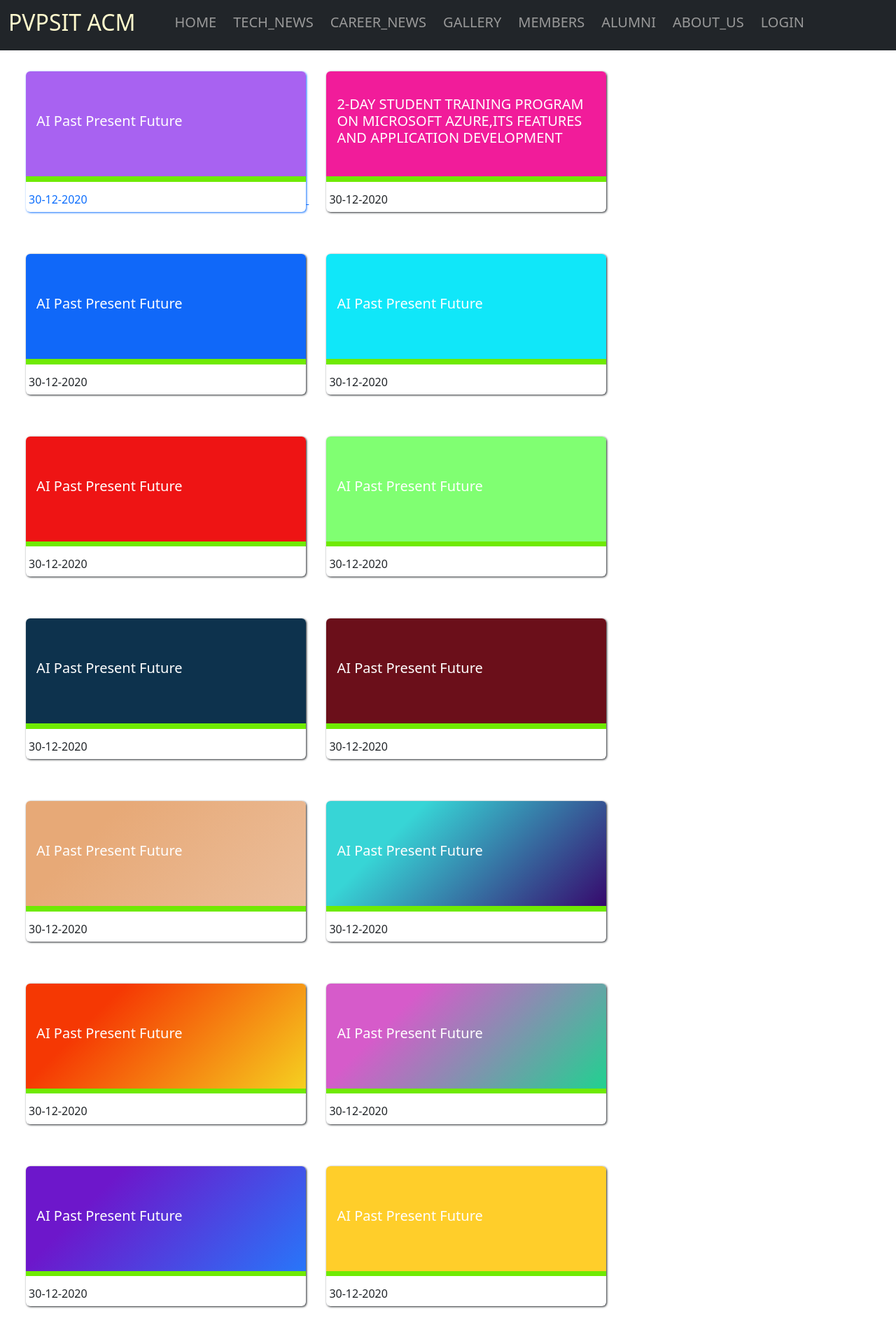
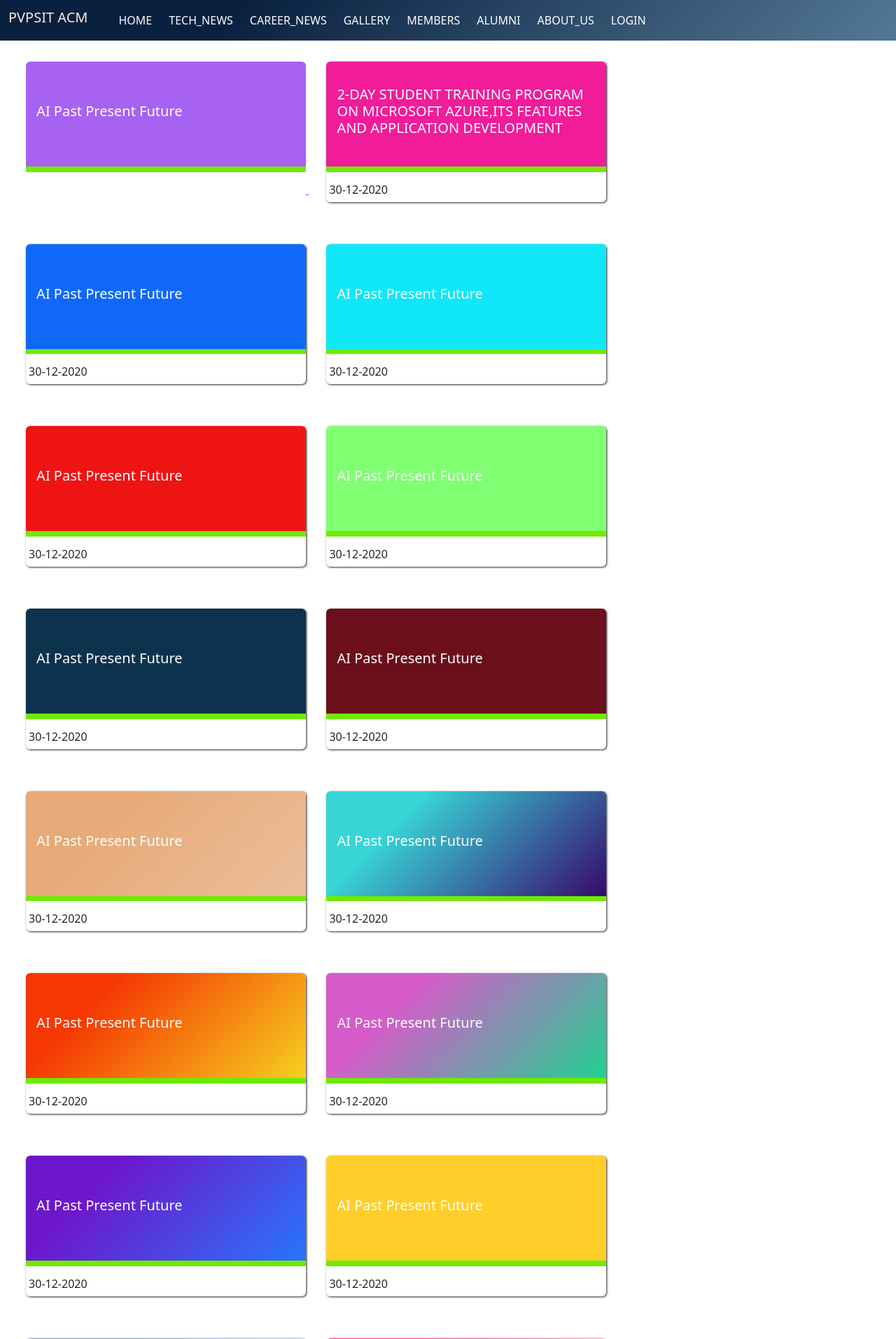
Before and after one commit to abhi4mu/ACM, a Flask app: page /home in a window 1280 px wide. Shown: the top 1914 px of the page at 70% size. Run offline with Flask 2, Linux system fonts and the light colour scheme; some libraries are stand-ins or nearby versions.

Commit message:
changed bgs

```diff
--- a/static/css/home.css
+++ b/static/css/home.css
@@ -84,12 +84,12 @@ button:hover
 }
 
 #layout_nav_a{
-    color: rgb(153, 153, 153);
+    color: white;
     text-decoration: none;
 }
 
 #layout_nav_a:hover{
-    color: white;
+    color: sandybrown;
 
 }
 
--- a/templates/home.html
+++ b/templates/home.html
@@ -6,9 +6,9 @@
 	<p>{{row['name']}}</p>
 {% endfor %} -->
 <a href={{"/event"+id}}>
-	<div class="home_cards">
+	<div class="home_cards" style="text-decoration: none; color: white;">
 		<div class="title" style="background-color: #A862F1">
-			<p class="home_h5 h5" style="color: #FFFFFF">AI Past Present Future</p>
+			<p class="home_h5 h5">AI Past Present Future</p>
 		</div>
 		<p class="home_p" style="background-color: #6FEA03"><br></p>
    		<div class="home_date">
--- a/templates/layout.html
+++ b/templates/layout.html
@@ -14,22 +14,22 @@
 <body>
 
     <!--Navbar-->
-    <nav class="navbar navbar-expand-lg navbar-dark bg-dark sticky-top">
+    <nav class="navbar navbar-expand-lg navbar-dark bg-dark sticky-top" style="background-color: #537895;background-image: linear-gradient(315deg, #537895 0%, #09203f 74%);">
         <div class="container-fluid">
-          <a class="navbar-brand" href="#" style="color:lemonchiffon;"><h2>PVPSIT ACM&ensp;&ensp;</h2></a>
+          <a class="navbar-brand" href="#" style="color:antiquewhite"><h5>PVPSIT ACM&ensp;&ensp;</h5></a>
           <button class="navbar-toggler" type="button" data-bs-toggle="collapse" data-bs-target="#navbarNavAltMarkup" aria-controls="navbarNavAltMarkup" aria-expanded="false" aria-label="Toggle navigation">
             <span class="navbar-toggler-icon"></span>
           </button>
           <div class="collapse navbar-collapse" id="navbarNavAltMarkup">
             <div class="navbar-nav">
-              <a class="nav-link" id="layout_nav_a" href="/home"><h5>HOME</h5></a>&ensp;
-              <a class="nav-link" id="layout_nav_a" href="#""><h5>TECH_NEWS</h5></a>&ensp;
-              <a class="nav-link" id="layout_nav_a" href="#""><h5>CAREER_NEWS</h5></a>&ensp;
-              <a class="nav-link" id="layout_nav_a" href="#""><h5>GALLERY</h5></a>&ensp;
-              <a class="nav-link" id="layout_nav_a" href="/members""><h5>MEMBERS</h5></a>&ensp;
-              <a class="nav-link" id="layout_nav_a" href="#""><h5>ALUMNI</h5></a>&ensp;
-              <a class="nav-link" id="layout_nav_a" href="#""><h5>ABOUT_US</h5></a>&ensp;
-              <a class="nav-link" id="layout_nav_a" href="#""><h5>LOGIN</h5></a>&ensp;
+              <a class="nav-link" id="layout_nav_a" href="/home">HOME</a>&ensp;
+              <a class="nav-link" id="layout_nav_a" href="#"">TECH_NEWS</a>&ensp;
+              <a class="nav-link" id="layout_nav_a" href="#"">CAREER_NEWS</a>&ensp;
+              <a class="nav-link" id="layout_nav_a" href="#"">GALLERY</a>&ensp;
+              <a class="nav-link" id="layout_nav_a" href="/members"">MEMBERS</a>&ensp;
+              <a class="nav-link" id="layout_nav_a" href="#"">ALUMNI</a>&ensp;
+              <a class="nav-link" id="layout_nav_a" href="#"">ABOUT_US</a>&ensp;
+              <a class="nav-link" id="layout_nav_a" href="#"">LOGIN</a>&ensp;
             </div>
           </div>
         </div>
@@ -41,7 +41,7 @@
     </div>
 
     <!--footer-->
-    <div class="layout_footer" style="background-color: rgb(53, 53, 53);">
+    <div class="layout_footer" style="background-color: #537895;background-image: linear-gradient(315deg, #537895 0%, #09203f 74%);">
       <br>
       <div class="container-fluid">
       <div class="row">
```
